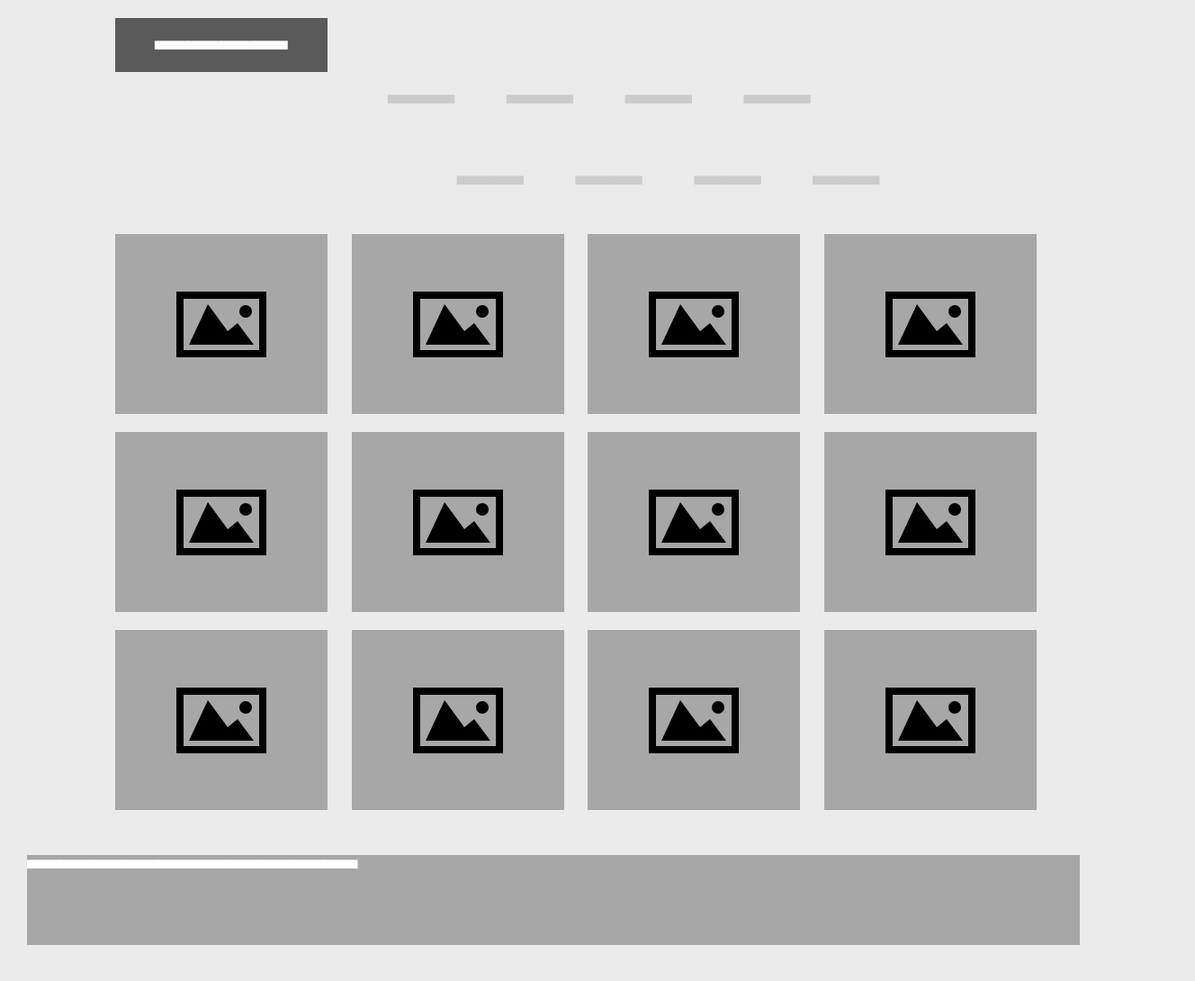
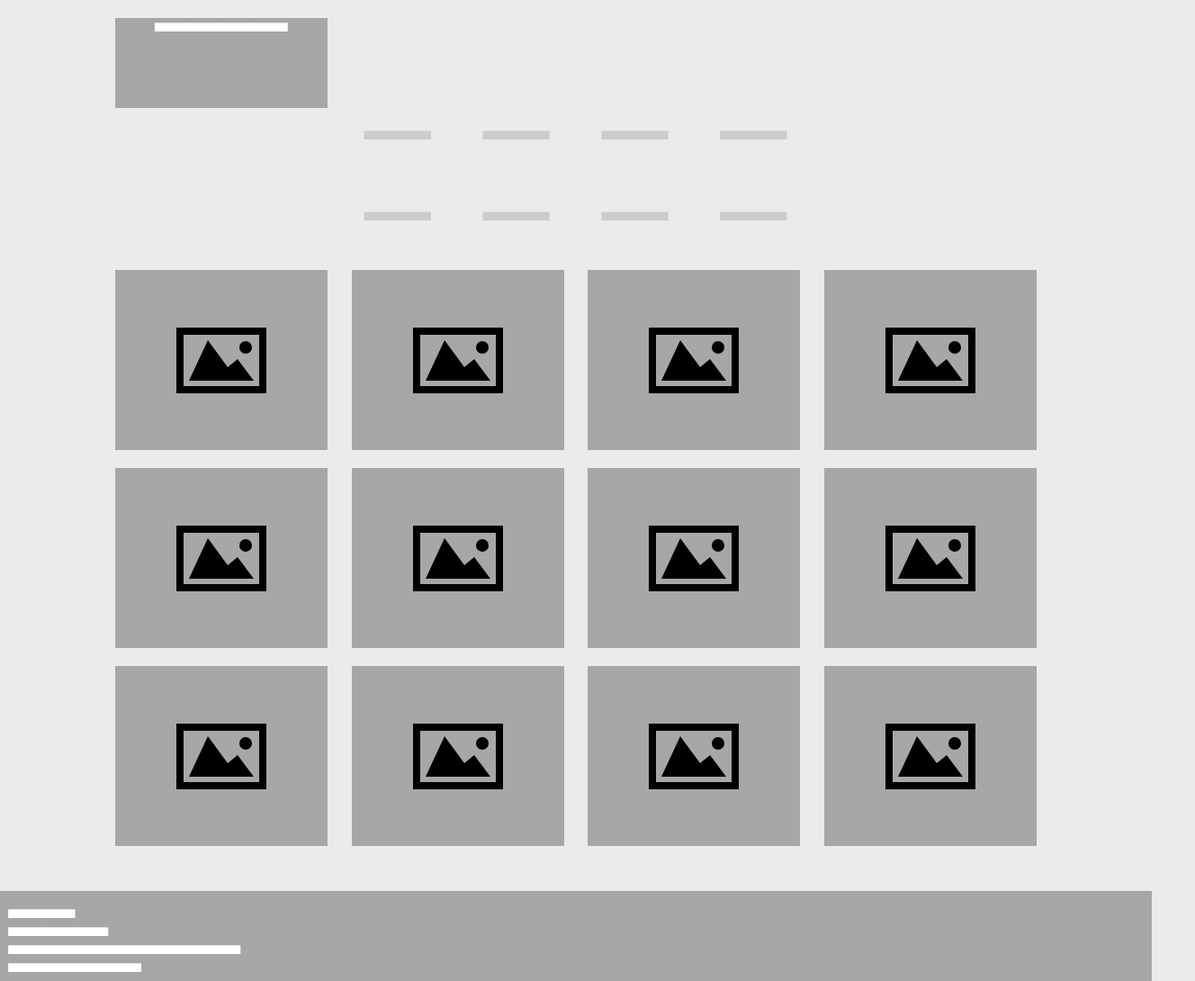
Before and after one commit to kelseygracebond/standouttalent, a plain HTML site: page index.html in a window 1280 px wide. Shown: the whole page at 90% size, 1328 px wide, since content can reach past the window. Before the commit the page ends 1050 px from the top, so only its background shows below. Drawn offline with nearby package versions, Linux system fonts and the light colour scheme.

Commit message:
after lunch with eric

```diff
--- a/index.html
+++ b/index.html
@@ -23,10 +23,8 @@
 
 					<div class="row-fluid">
 
-						<div data-description="Site Logo" class="span3 blockcenter box2 padding center">
+						<div data-description="Site Logo" class="box1 center span3 height100">
 								asdf</div> <!--end site logo-->
-
-							<div class="span12">
 
 								<nav class="box">
 									<ul>
@@ -36,8 +34,6 @@
                                     <li class="small padding center gray" data-description="Nav">as</li>
                                     </ul>
 								</nav>
-
-                             </div> <!--end span##-->
 
 						</div> <!--data-description-->
 
@@ -56,8 +52,6 @@
 
 				<div class="container">
 
-                		<div class="span12">
-
                         	<div class="row-fluid">
 
 								<nav class="box">
@@ -70,8 +64,6 @@
 								</nav>
 
                              </div> <!--end row-fluid-->
-
-						</div> <!--end span##-->
 
 				</div> <!--end container-->
 
@@ -151,7 +143,6 @@
 							</div><!--data-description-->
 						</div><!--span#-->
 
-
 					</div> <!--end row-fluid-->
 
                 </div> <!--end container-->
@@ -160,15 +151,16 @@
 
 			<div class="section-wrapper">
 
-                    <div class="span12">
+                    <div class="box1 height100">
 
-                    	<div class="box1 height100">
+                        <div class="padding-left padding-top">
+                        ah<br>
+                        skd<br>
+                        aosidh]<br>
+                        sjkd<br>
+                        </div><!--end padding-left-->
 
-                        ajdhfiueah
-
-                        </div> <!--end box1-->
-
-                    </div> <!--end span##-->
+                     </div> <!--end box1-->
 
 			</div>	<!--end section-wrapper-->
 
```
Also changed, not shown: css/bootstrap.css.
